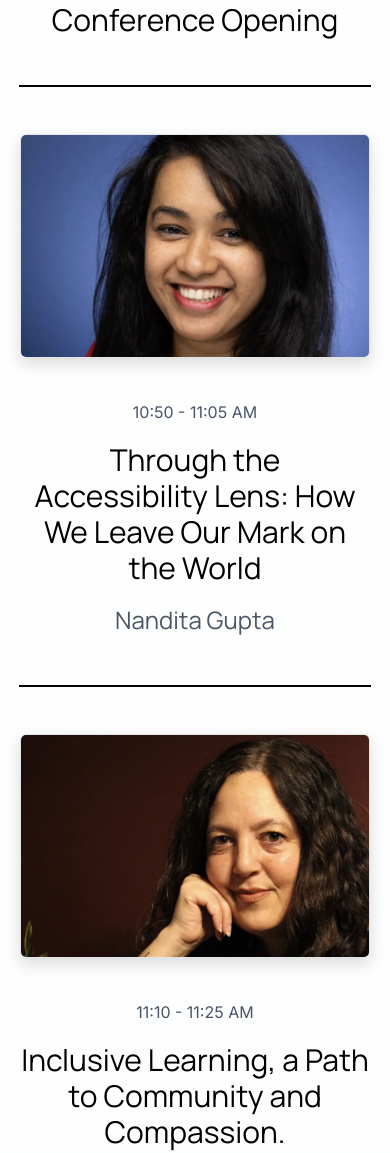
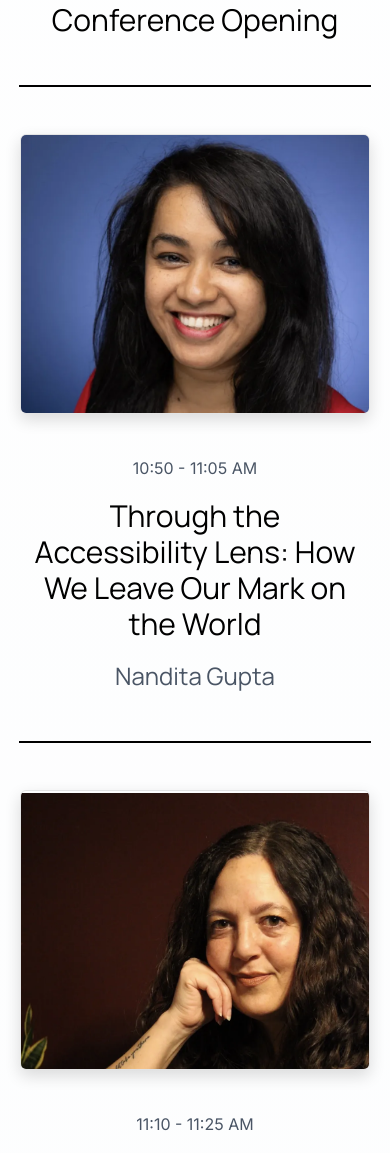
Before and after one commit to tedx-uofw/tedx-website-2026, a React (Vite) app in the folder vite-project/: page / in a window 390 px wide. Shown: the part 1800-2953 px from the top of the page. Built offline with nearby package versions, Linux system fonts and the light colour scheme; a web font is replaced by a local one.

Commit message:
Fixed headshot schedule section sizing:

```diff
--- a/vite-project/src/pages/Home.css
+++ b/vite-project/src/pages/Home.css
@@ -107,10 +107,6 @@ img {
     object-position: center calc(50% + 96px);
   }
 
-  .schedule-headshot-vita {
-    object-position: center calc(50% + 54px);
-  }
-
   .schedule-headshot-ann {
     object-position: center calc(50% + 84px);
   }
--- a/vite-project/src/pages/Home.tsx
+++ b/vite-project/src/pages/Home.tsx
@@ -231,7 +231,7 @@ function Home() {
               {/* Event 2: Nandita */}
               <div className="self-stretch inline-flex justify-start items-start gap-10 flex-wrap content-start max-md:flex-col max-md:items-center max-md:text-center">
                 <a
-                  className="w-full max-w-[560px] h-56 md:w-72 md:h-60 rounded-md overflow-hidden block border border-black/10 shadow-[0_6px_16px_rgba(0,0,0,0.14)] transition-all duration-200 hover:-translate-y-1 hover:scale-[1.02] hover:shadow-[0_14px_30px_rgba(0,0,0,0.2)]"
+                  className="w-full max-w-[390px] h-70 md:w-72 md:h-60 rounded-md overflow-hidden block border border-black/10 shadow-[0_6px_16px_rgba(0,0,0,0.14)] transition-all duration-200 hover:-translate-y-1 hover:scale-[1.02] hover:shadow-[0_14px_30px_rgba(0,0,0,0.2)]"
                   href="https://www.linkedin.com/in/nandita-gupta/"
                   target="_blank"
                   rel="noreferrer"
@@ -260,7 +260,7 @@ function Home() {
               {/* Event 3: Ann */}
               <div className="self-stretch inline-flex justify-start items-start gap-10 flex-wrap content-start max-md:flex-col max-md:items-center max-md:text-center">
                 <a
-                  className="w-full max-w-[560px] h-56 md:w-72 md:h-60 rounded-md overflow-hidden block border border-black/10 shadow-[0_6px_16px_rgba(0,0,0,0.14)] transition-all duration-200 hover:-translate-y-1 hover:scale-[1.02] hover:shadow-[0_14px_30px_rgba(0,0,0,0.2)]"
+                  className="w-full max-w-[390px] h-70 md:w-72 md:h-60 rounded-md overflow-hidden block border border-black/10 shadow-[0_6px_16px_rgba(0,0,0,0.14)] transition-all duration-200 hover:-translate-y-1 hover:scale-[1.02] hover:shadow-[0_14px_30px_rgba(0,0,0,0.2)]"
                   href="https://lsj.washington.edu/people/ann-frost"
                   target="_blank"
                   rel="noreferrer"
@@ -308,7 +308,7 @@ function Home() {
               {/* Event 5: Melissa */}
               <div className="self-stretch inline-flex justify-start items-start gap-10 flex-wrap content-start max-md:flex-col max-md:items-center max-md:text-center">
                 <a
-                  className="w-full max-w-[560px] h-56 md:w-72 md:h-60 rounded-md overflow-hidden block border border-black/10 shadow-[0_6px_16px_rgba(0,0,0,0.14)] transition-all duration-200 hover:-translate-y-1 hover:scale-[1.02] hover:shadow-[0_14px_30px_rgba(0,0,0,0.2)]"
+                  className="w-full max-w-[390px] h-70 md:w-72 md:h-60 rounded-md overflow-hidden block border border-black/10 shadow-[0_6px_16px_rgba(0,0,0,0.14)] transition-all duration-200 hover:-translate-y-1 hover:scale-[1.02] hover:shadow-[0_14px_30px_rgba(0,0,0,0.2)]"
                   href="https://www.linkedin.com/in/melissa-hutchins"
                   target="_blank"
                   rel="noreferrer"
@@ -396,8 +396,8 @@ function Home() {
               {/* Event 9: Michael */}
               <div className="self-stretch inline-flex justify-start items-start gap-10 flex-wrap content-start max-md:flex-col max-md:items-center max-md:text-center">
                 <a
-                  className="w-full max-w-[560px] h-56 md:w-72 md:h-60 rounded-md overflow-hidden block border border-black/10 shadow-[0_6px_16px_rgba(0,0,0,0.14)] transition-all duration-200 hover:-translate-y-1 hover:scale-[1.02] hover:shadow-[0_14px_30px_rgba(0,0,0,0.2)]"
-                  href="https://www.linkedin.com/in/michael-ling-1079a339"
+                  className="w-full max-w-[390px] h-65 md:w-72 md:h-60 rounded-md overflow-hidden block items-center border border-black/10 shadow-[0_6px_16px_rgba(0,0,0,0.14)] transition-all duration-200 hover:-translate-y-1 hover:scale-[1.02] hover:shadow-[0_14px_30px_rgba(0,0,0,0.2)]"
+                  href="https://michaelbling.com/"
                   target="_blank"
                   rel="noreferrer"
                 >
@@ -412,7 +412,7 @@ function Home() {
                     1:45 - 2:00 PM
                   </div>
                   <div className="w-full max-w-[960px] md:w-[760px] text-black text-3xl md:text-4xl font-normal font-['Manrope'] leading-[36px] md:leading-[42px]">
-                    Forgiveness is a Journey
+                      Forgiveness is a Journey
                   </div>
                   <div className="w-full max-w-[360px] md:w-72 text-gray-600 text-2xl md:text-3xl font-normal font-['Manrope'] leading-[36px] md:leading-[42px]">
                     Michael B. Ling
@@ -424,7 +424,7 @@ function Home() {
               {/* Event 10: Vita */}
               <div className="self-stretch inline-flex justify-start items-start gap-10 flex-wrap content-start max-md:flex-col max-md:items-center max-md:text-center">
                 <a
-                  className="w-full max-w-[560px] h-56 md:w-72 md:h-60 rounded-md overflow-hidden block items-center border border-black/10 shadow-[0_6px_16px_rgba(0,0,0,0.14)] transition-all duration-200 hover:-translate-y-1 hover:scale-[1.02] hover:shadow-[0_14px_30px_rgba(0,0,0,0.2)]"
+                  className="w-full max-w-[390px] h-65 md:w-72 md:h-60 rounded-md overflow-hidden block items-center border border-black/10 shadow-[0_6px_16px_rgba(0,0,0,0.14)] transition-all duration-200 hover:-translate-y-1 hover:scale-[1.02] hover:shadow-[0_14px_30px_rgba(0,0,0,0.2)]"
                   href="https://vitakari.com/"
                   target="_blank"
                   rel="noreferrer"
@@ -492,7 +492,7 @@ function Home() {
               {/* Event 13: Cara */}
               <div className="self-stretch inline-flex justify-start items-start gap-10 flex-wrap content-start max-md:flex-col max-md:items-center max-md:text-center">
                 <a
-                  className="w-full max-w-[560px] h-56 md:w-72 md:h-60 rounded-md overflow-hidden block items-center border border-black/10 shadow-[0_6px_16px_rgba(0,0,0,0.14)] transition-all duration-200 hover:-translate-y-1 hover:scale-[1.02] hover:shadow-[0_14px_30px_rgba(0,0,0,0.2)]"
+                  className="w-full max-w-[390px] h-65 md:w-72 md:h-60 rounded-md overflow-hidden block items-center border border-black/10 shadow-[0_6px_16px_rgba(0,0,0,0.14)] transition-all duration-200 hover:-translate-y-1 hover:scale-[1.02] hover:shadow-[0_14px_30px_rgba(0,0,0,0.2)]"
                   href="https://www.linkedin.com/in/carahalealter"
                   target="_blank"
                   rel="noreferrer"
```
